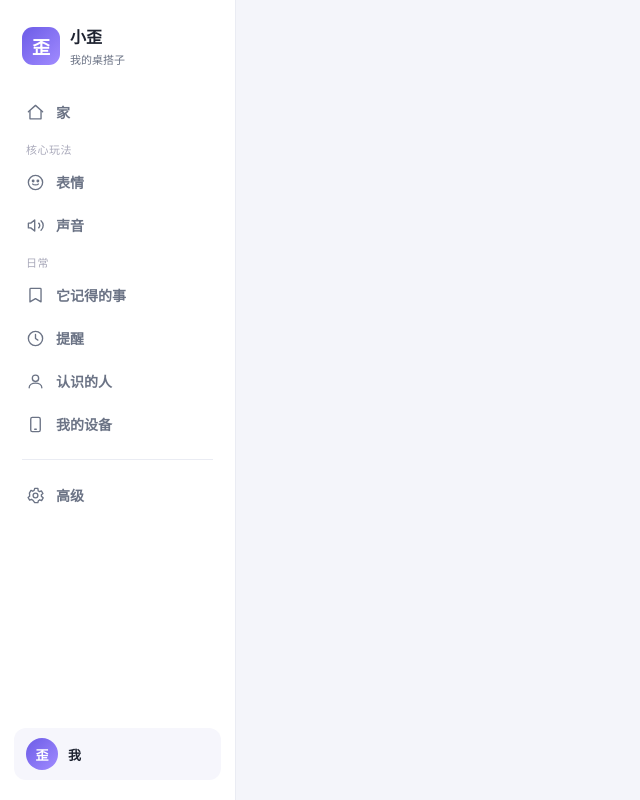
After one commit to OpenDeskBot/brufik_in_one, a Python web app: template service/deskbot-server/src/deskbot_server/web/templates/base_2c.html in a window 1280 px wide. The commit adds this page. Shown: the whole page, without its empty margins (0-640 px from the left). Run offline with Jinja, Linux system fonts and the light colour scheme; the template is opened without the code that fills it, so the values that code supplies are empty.

Commit message:
feat(web2c): add base_2c shell with sidebar + lucide icon macro
Co-Authored-By: Claude Opus 4.8 <noreply@anthropic.com>

```diff
--- a/service/deskbot-server/src/deskbot_server/web/static/theme_2c.css
+++ b/service/deskbot-server/src/deskbot_server/web/static/theme_2c.css
@@ -131,3 +131,9 @@
   .toast{position:fixed;bottom:34px;left:50%;transform:translateX(-50%) translateY(20px);background:#1d2230;color:#fff;
     padding:12px 22px;border-radius:22px;font-size:14px;opacity:0;transition:.25s;pointer-events:none;z-index:30;box-shadow:0 8px 30px rgba(0,0,0,.25)}
   .toast.show{opacity:1;transform:translateX(-50%) translateY(0)}
+
+.navi .navlink{display:flex;align-items:center;gap:11px;text-decoration:none;
+  padding:10px 12px;border-radius:11px;font-size:14px;color:var(--dim);font-weight:600}
+.navi .navlink:hover{background:#f6f6fc;color:var(--ink)}
+.navi .navlink.on{background:var(--brand-soft);color:var(--brand)}
+.navi .navlink svg{width:19px;height:19px;stroke:currentColor;fill:none;stroke-width:1.7;stroke-linecap:round;stroke-linejoin:round;flex:none}
--- /dev/null
+++ b/service/deskbot-server/src/deskbot_server/web/templates/base_2c.html
@@ -0,0 +1,44 @@
+{% macro icon(name) -%}
+{% if name == 'home' %}<svg viewBox="0 0 24 24"><path d="M3 11l9-8 9 8"/><path d="M5 10v10h14V10"/></svg>
+{% elif name == 'expr' %}<svg viewBox="0 0 24 24"><circle cx="12" cy="12" r="9"/><path d="M8.5 14c1 1.3 6 1.3 7 0"/><circle cx="9" cy="10" r="1"/><circle cx="15" cy="10" r="1"/></svg>
+{% elif name == 'voice' %}<svg viewBox="0 0 24 24"><path d="M11 5L6 9H3v6h3l5 4z"/><path d="M16 9a4 4 0 010 6"/><path d="M19 6a8 8 0 010 12"/></svg>
+{% elif name == 'memory' %}<svg viewBox="0 0 24 24"><path d="M6 3h12a1 1 0 011 1v16l-7-4-7 4V4a1 1 0 011-1z"/></svg>
+{% elif name == 'remind' %}<svg viewBox="0 0 24 24"><circle cx="12" cy="12" r="9"/><path d="M12 7v5l3 2"/></svg>
+{% elif name == 'people' %}<svg viewBox="0 0 24 24"><circle cx="12" cy="8" r="4"/><path d="M4 20c0-4 4-6 8-6s8 2 8 6"/></svg>
+{% elif name == 'device' %}<svg viewBox="0 0 24 24"><rect x="6" y="3" width="12" height="18" rx="2"/><path d="M11 18h2"/></svg>
+{% elif name == 'advanced' %}<svg viewBox="0 0 24 24"><circle cx="12" cy="12" r="3"/><path d="M19.4 13a7 7 0 000-2l2-1.5-2-3.4-2.3 1a7 7 0 00-1.7-1L15 3h-4l-.7 2.6a7 7 0 00-1.7 1l-2.3-1-2 3.4L4.6 11a7 7 0 000 2l-2 1.5 2 3.4 2.3-1a7 7 0 001.7 1L11 21h4l.7-2.6a7 7 0 001.7-1l2.3 1 2-3.4z"/></svg>
+{% endif %}
+{%- endmacro %}
+<!DOCTYPE html>
+<html lang="zh-CN">
+<head>
+  <meta charset="UTF-8">
+  <meta name="viewport" content="width=device-width, initial-scale=1.0">
+  <title>{% block page_title %}小歪 · 我的桌搭子{% endblock %}</title>
+  <link rel="stylesheet" href="{{ url_for('static', filename='theme_2c.css') }}">
+  {% block extra_head %}{% endblock %}
+</head>
+<body>
+<div class="app">
+  <aside class="side">
+    <div class="brand"><div class="logo">歪</div><div><b>小歪</b><small>我的桌搭子</small></div></div>
+    <nav class="navi">
+      <a href="{{ url_for('app2c.home') }}" class="navlink {{ 'on' if active_nav=='home' }}">{{ icon('home') }}家</a>
+      <div class="lbl">核心玩法</div>
+      <a href="{{ url_for('app2c.expr') }}" class="navlink {{ 'on' if active_nav=='expr' }}">{{ icon('expr') }}表情</a>
+      <a href="{{ url_for('app2c.voice') }}" class="navlink {{ 'on' if active_nav=='voice' }}">{{ icon('voice') }}声音</a>
+      <div class="lbl">日常</div>
+      <a href="{{ url_for('app2c.memories') }}" class="navlink {{ 'on' if active_nav=='memory' }}">{{ icon('memory') }}它记得的事</a>
+      <a href="{{ url_for('app2c.reminders') }}" class="navlink {{ 'on' if active_nav=='remind' }}">{{ icon('remind') }}提醒</a>
+      <a href="{{ url_for('app2c.people') }}" class="navlink {{ 'on' if active_nav=='people' }}">{{ icon('people') }}认识的人</a>
+      <a href="{{ url_for('app2c.devices') }}" class="navlink {{ 'on' if active_nav=='device' }}">{{ icon('device') }}我的设备</a>
+      <div class="gap"></div>
+      <a href="{{ url_for('app2c.advanced') }}" class="navlink {{ 'on' if active_nav=='advanced' }}">{{ icon('advanced') }}高级</a>
+    </nav>
+    <div class="foot"><div class="userchip"><div class="ua">歪</div><div><b>{{ nav_display_name or '我' }}</b><small>{{ nav_user_email or '' }}</small></div></div></div>
+  </aside>
+  <main>{% block content %}{% endblock %}</main>
+</div>
+{% block scripts %}{% endblock %}
+</body>
+</html>
```
